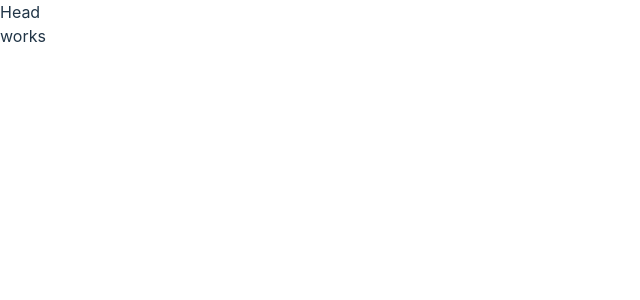
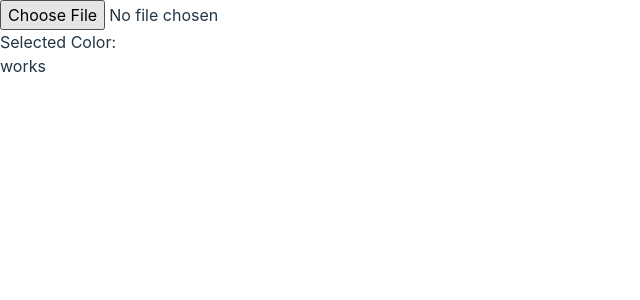
Before and after one commit to markusschmitz53/color-dropper-demo, a React (Vite) app: page / in a window 1280 px wide. Shown: the top 300 px of the page, without its empty margins (0-640 px from the left). Built offline with nearby package versions, Linux system fonts and the light colour scheme.

Commit message:
feature: add functionality to load image

```diff
--- a/src/components/Header.tsx
+++ b/src/components/Header.tsx
@@ -1,3 +1,54 @@
-export default function Header() {
-  return <header className="bg-white p-4 shadow-md">Head</header>
+import { ChangeEvent } from 'react'
+
+interface HeaderProps {
+  onImageSelect: (image: string) => void
+  pickedColorValue: string | null
 }
+
+const ALLOWED_MIME_TYPE_PREFIX = 'image/'
+const FALLBACK_COLOR_HEX = '#000000'
+const FALLBACK_COLOR_LABEL = 'None'
+
+export default function Header({
+  onImageSelect,
+  pickedColorValue,
+}: Readonly<HeaderProps>) {
+  const handleImageUpload = (event: ChangeEvent<HTMLInputElement>) => {
+    const file = event.target.files?.[0]
+    if (!file?.type.startsWith(ALLOWED_MIME_TYPE_PREFIX)) {
+      console.warn('Unsupported file type. Please upload an image.')
+      return
+    }
+
+    const reader = new FileReader()
+    reader.onload = () => {
+      if (typeof reader.result === 'string') {
+        onImageSelect(reader.result)
+      }
+    }
+    reader.onerror = () => {
+      console.error('There was an error reading the file.')
+    }
+    reader.readAsDataURL(file)
+  }
+
+  return (
+    <header className="bg-white p-4 shadow-md">
+      <input
+        id="file-upload"
+        type="file"
+        accept="image/*"
+        onChange={handleImageUpload}
+      />
+      <p className="text-sm">
+        Selected Color:{' '}
+        <span
+          className="font-semibold"
+          style={{ color: pickedColorValue ?? FALLBACK_COLOR_HEX }}
+        >
+          {pickedColorValue ?? FALLBACK_COLOR_LABEL}
+        </span>
+      </p>
+    </header>
+  )
+}
--- a/src/features/editor/components/Editor.tsx
+++ b/src/features/editor/components/Editor.tsx
@@ -3,7 +3,10 @@ import Header from '../../../components/Header.tsx'
 export default function Editor() {
   return (
     <main>
-      <Header />
+      <Header
+        onImageSelect={(image) => console.log(image)}
+        pickedColorValue="#fff"
+      />
       <section>works</section>
     </main>
   )
```
